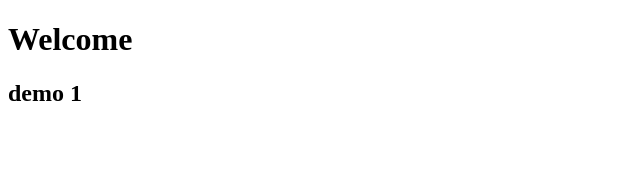
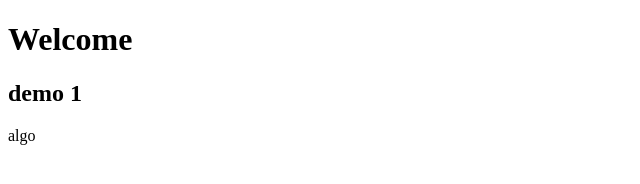
Before and after one commit to Noljaron/test1, a plain HTML site: page index.html in a window 1280 px wide. Shown: the full height of the page, 0-640 px from the left. Drawn offline with Linux system fonts and the light colour scheme.

Commit message:
nuevo file y html editado

```diff
--- a/index.html
+++ b/index.html
@@ -7,5 +7,6 @@
 	<body>
 		<h1>Welcome</h1>
 		<h2>demo 1</h2>
+		<p>algo</p>
 	</body>
 </html>
```
Also changed, not shown: test1.txt (added).
